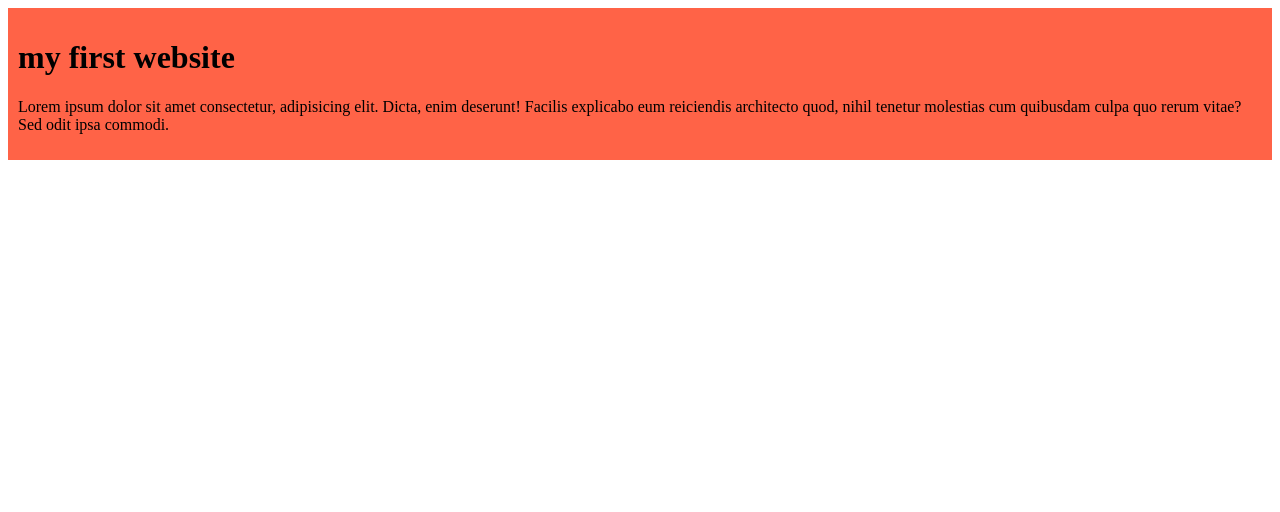
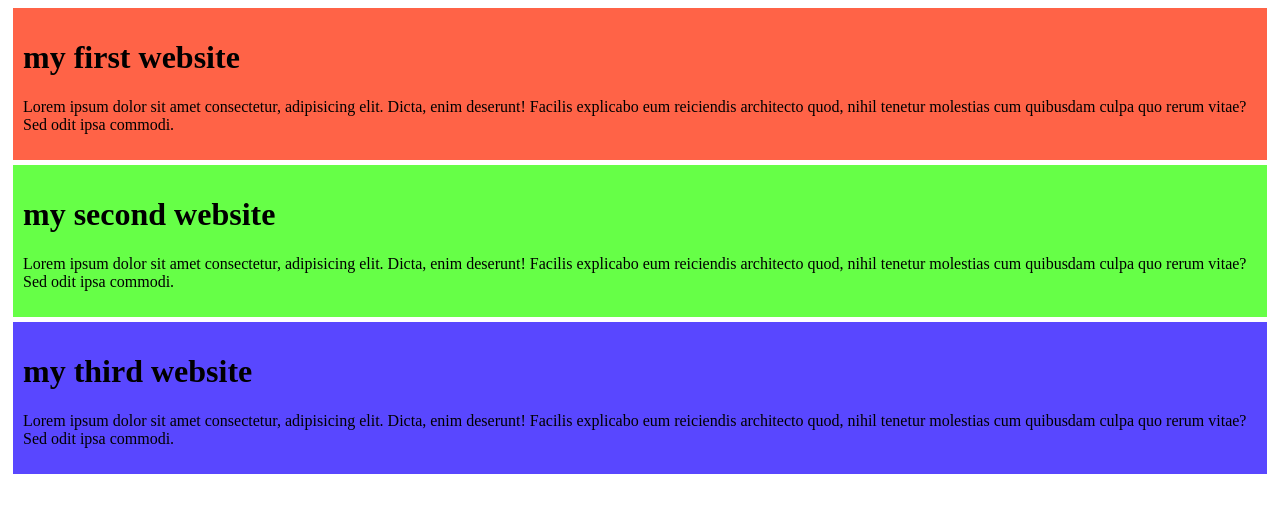
Before and after one commit to imashahida92/my-first-exercise, a plain HTML site: page index.html in a window 1280 px wide. Drawn offline with Linux system fonts and the light colour scheme.

Commit message:
push second and third to github

```diff
--- a/index.html
+++ b/index.html
@@ -7,8 +7,22 @@
     <link rel="stylesheet" href="styles/style.css">
 </head>
 <body>
-    <div>
+    <div class="first">
         <h1>my first website </h1>
+        <p>Lorem ipsum dolor sit amet consectetur, adipisicing elit.
+             Dicta, enim deserunt! Facilis explicabo eum reiciendis
+            architecto quod, nihil tenetur molestias
+            cum quibusdam culpa quo rerum vitae? Sed odit ipsa commodi.</p>
+    </div>
+    <div class="second">
+        <h1>my second website </h1>
+        <p>Lorem ipsum dolor sit amet consectetur, adipisicing elit.
+             Dicta, enim deserunt! Facilis explicabo eum reiciendis
+            architecto quod, nihil tenetur molestias
+            cum quibusdam culpa quo rerum vitae? Sed odit ipsa commodi.</p>
+    </div>
+    <div class="third">
+        <h1>my third website </h1>
         <p>Lorem ipsum dolor sit amet consectetur, adipisicing elit.
              Dicta, enim deserunt! Facilis explicabo eum reiciendis
             architecto quod, nihil tenetur molestias
--- a/styles/style.css
+++ b/styles/style.css
@@ -1,4 +1,15 @@
-div{
+.first{
     background-color: tomato;
     padding:10px;
+    margin:5px;
 }
+.second{
+    background-color: rgb(102, 255, 71);
+    padding:10px;
+    margin:5px;
+}
+.third{
+    background-color: rgb(89, 71, 255);
+    padding:10px;
+    margin:5px;
+}
```
